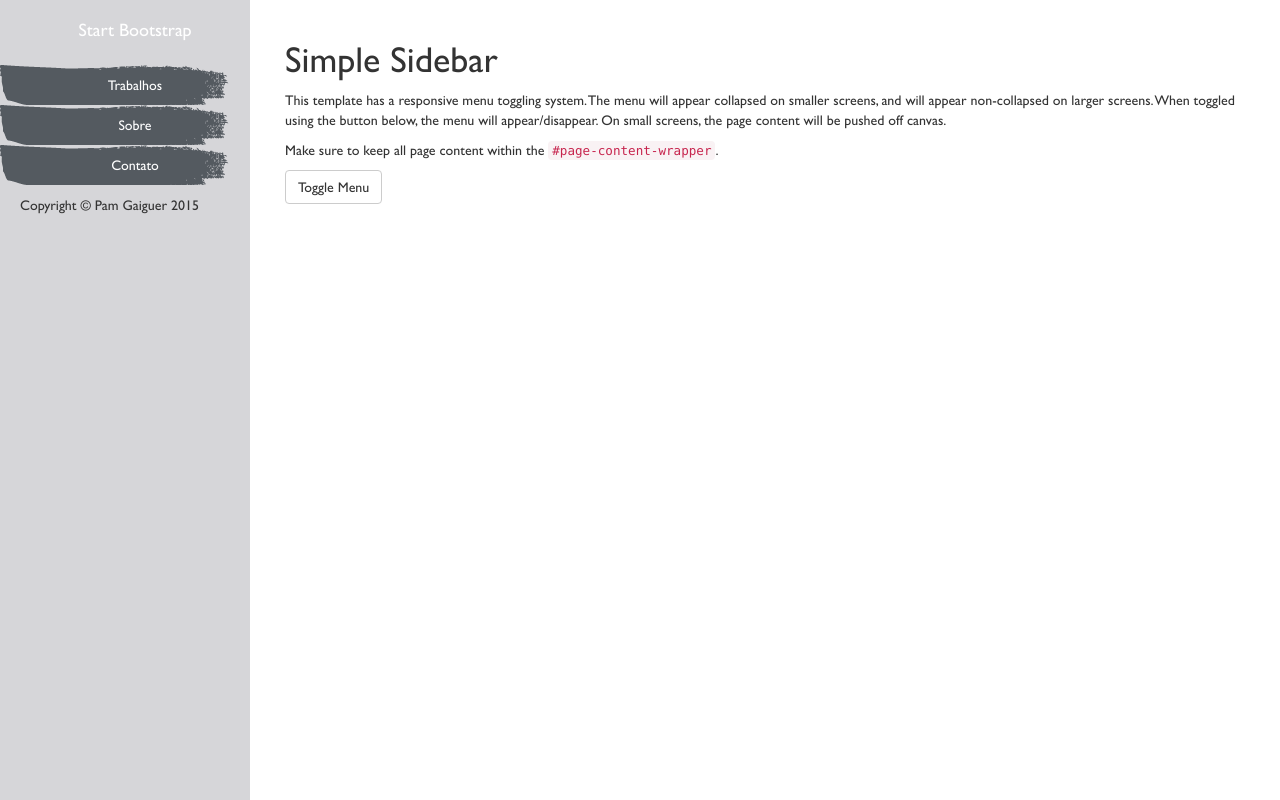
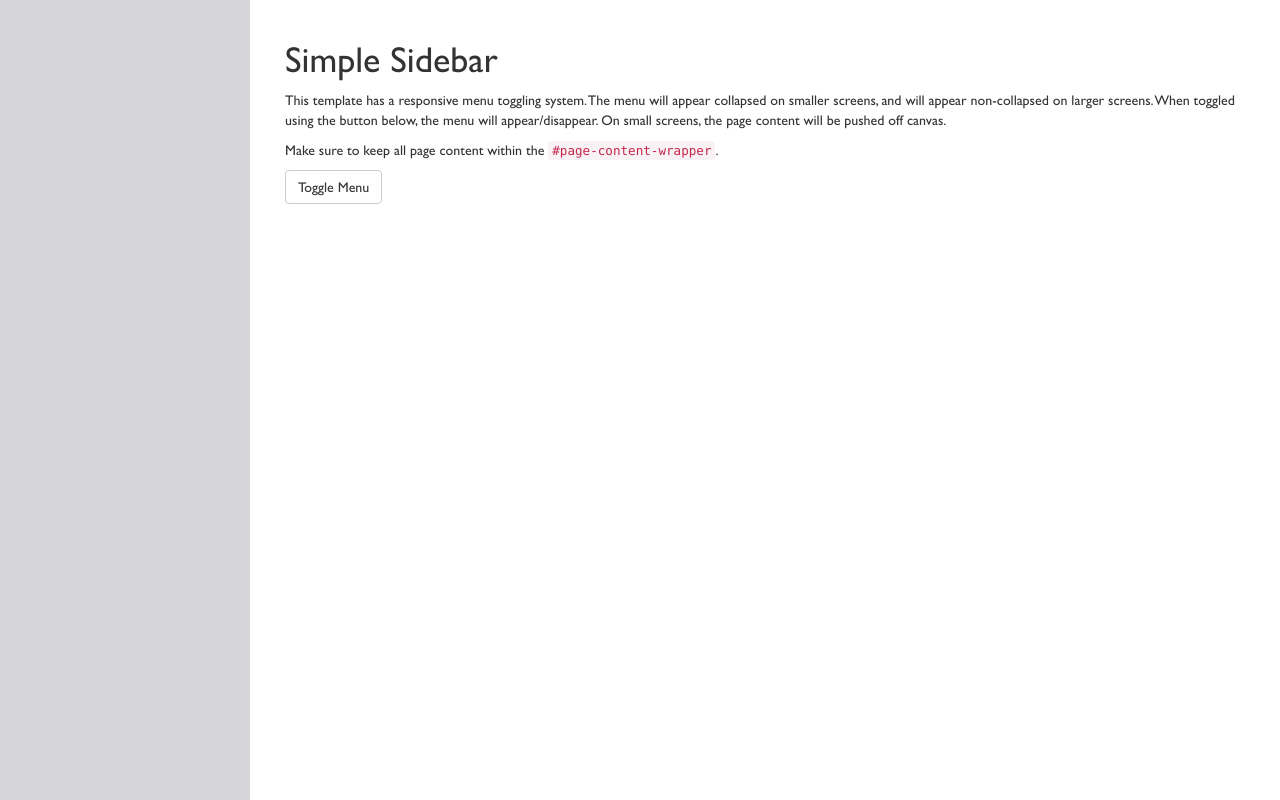
Before and after one commit to pamgaiguer/edsonyassuo, a PHP site: page /index_new.html in a window 1280 px wide. Run offline with PHP 8.4, Linux system fonts and the light colour scheme.

Commit message:
site novo ed

```diff
--- a/css/main.css
+++ b/css/main.css
@@ -4,24 +4,6 @@ body{
 
 #sidebar-wrapper{
   background-color: #d6d6d9;
-}
-.sidebar-nav li a {
-  display: block;
-  text-decoration: none;
-  color: white;
-  text-align: center;
-  background-image: url('../images/menu-cinza.png');
-  background-repeat: no-repeat;
-
-
-}
-.sidebar-nav li a:hover {
-  text-decoration: none;
-  color: #fff;
-  background: rgba(255,255,255,0.2);
-  background-image: url('../images/menu-red.png');
-  background-repeat: no-repeat;
-
 }
 
 
--- a/index_new.html
+++ b/index_new.html
@@ -22,13 +22,7 @@
     <div id="wrapper">
         <!-- Sidebar -->
         <div id="sidebar-wrapper">
-            <ul class="sidebar-nav">
-                <li class="sidebar-brand"><a href="#">Start Bootstrap</a></li>
-                <li><a href="#">Trabalhos</a></li>
-                <li><a href="#">Sobre</a></li>
-                <li><a href="#">Contato</a></li>
-                <li>Copyright &copy; Pam Gaiguer 2015</li>
-            </ul>
+
 
         </div>
         <!-- /#sidebar-wrapper -->
```
